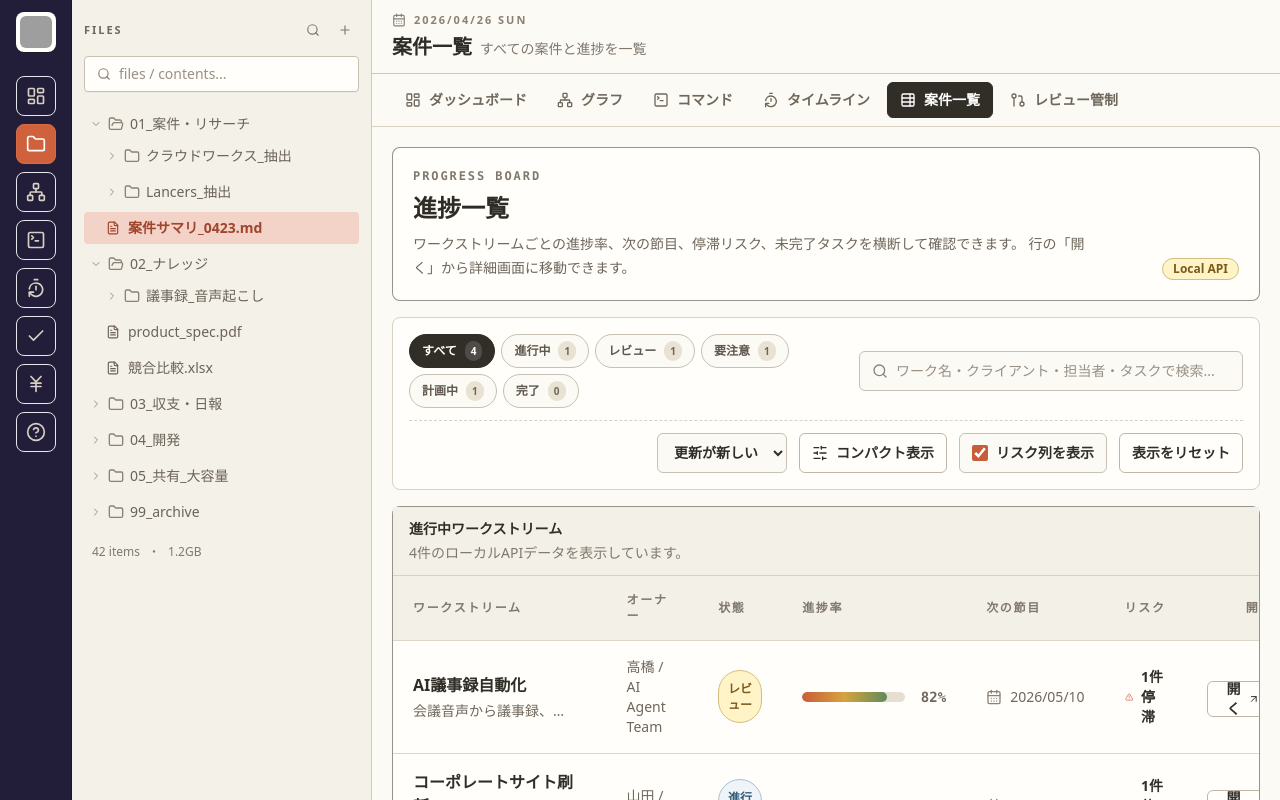
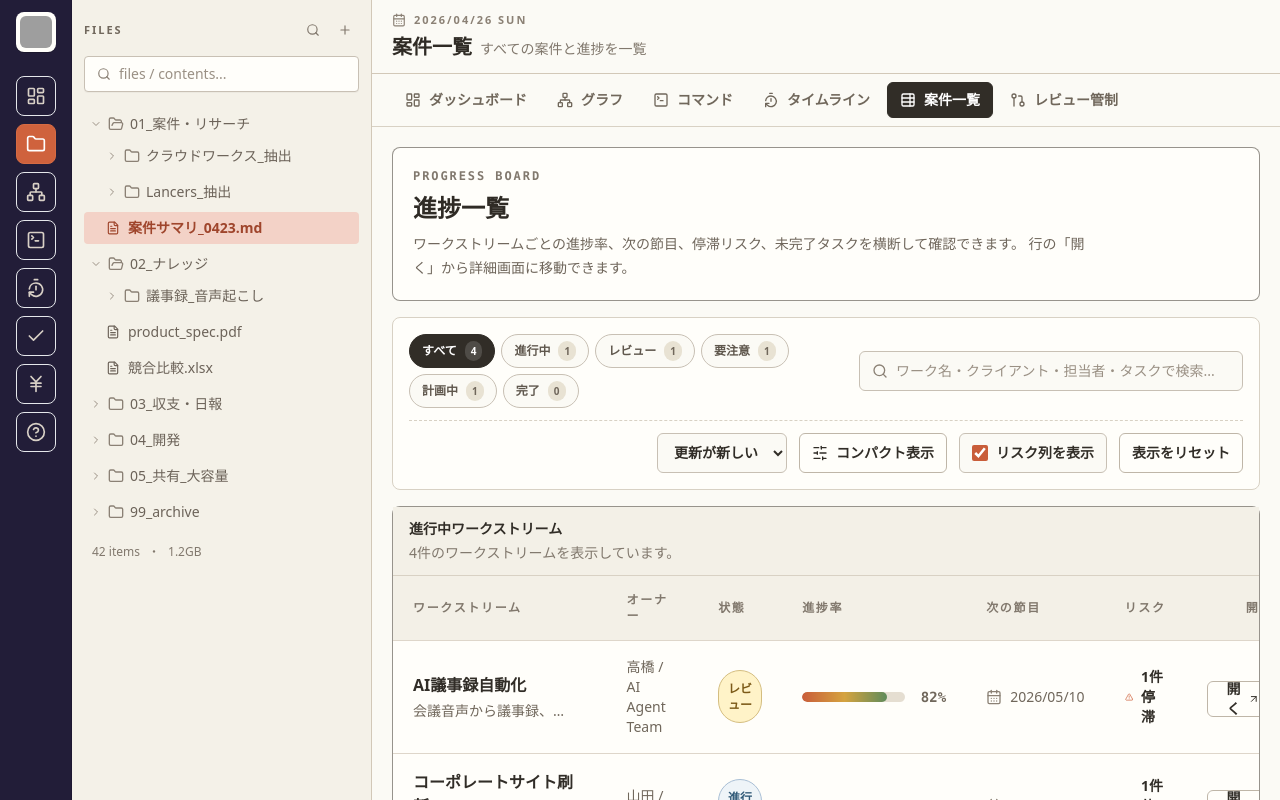
Before and after one commit to hiroyuki0504/clapboard, a Next.js app: page /projects in a window 1280 px wide. Shown: the top 800 px of the page. Built offline with nearby package versions, Linux system fonts and the light colour scheme; grey boxes are pictures that could not be loaded.

Commit message:
chore(ui): remove Local API / Backend API connection badges
Hide backend vs local data-source labels from dashboard, command,
code-review, and projects surfaces; neutralize project board and
detail copy.

Made-with: Cursor

```diff
--- a/app/(app)/code-review/page.tsx
+++ b/app/(app)/code-review/page.tsx
@@ -51,7 +51,6 @@ export default async function CodeReviewPage() {
       <CodeReviewHeader
         reviewModel={reviewSystem.reviewModel}
         pmOwner={reviewSystem.pmOwner}
-        connected={reviewSystemResult.connected}
         mainBranch={reviewSystem.mainBranch}
         activeBranches={activeBranches}
         activeAgentWorktrees={activeAgentWorktrees}
--- a/app/(app)/command/page.tsx
+++ b/app/(app)/command/page.tsx
@@ -106,9 +106,6 @@ export default async function CommandPage() {
               <MessageSquare className="h-4 w-4" aria-hidden />
               <CardTitle>指示スレッド</CardTitle>
             </div>
-            <Badge tone={projectsResult.connected ? "green" : "amber"}>
-              {projectsResult.connected ? "Backend API" : "Local API"}
-            </Badge>
           </CardHeader>
           <CardContent className="space-y-5">
             <div className="flex flex-wrap gap-2">
--- a/app/(app)/dashboard/page.tsx
+++ b/app/(app)/dashboard/page.tsx
@@ -58,7 +58,6 @@ export default async function DashboardPage() {
         <CommandHeader
           dateLabel={dateLabel}
           blockerCount={blockerTasks.length}
-          connected={projectsResult.connected}
         />
         <StatPills
           activeCount={activeWorkstreams.length}
--- a/app/(app)/projects/[id]/page.tsx
+++ b/app/(app)/projects/[id]/page.tsx
@@ -139,7 +139,7 @@ export default async function ProjectDetailPage({
             </li>
             <li className="flex gap-2">
               <span aria-hidden>•</span>
-              <span>進捗データは {projectResult.connected ? "Backend API" : "Local API"} 経由で取得しています。</span>
+              <span>進捗データをこの画面に表示しています。</span>
             </li>
           </ul>
         </Card>
--- a/app/(app)/projects/page.tsx
+++ b/app/(app)/projects/page.tsx
@@ -1,4 +1,3 @@
-import { Badge } from "@/components/ui/badge";
 import { ProjectBoardClient } from "@/components/projects/project-board-client";
 import { getProjects } from "@/lib/clapboard-api";
 
@@ -27,15 +26,9 @@ export default async function ProjectsPage() {
             行の「開く」から詳細画面に移動できます。
           </p>
         </div>
-        <Badge tone={projectsResult.connected ? "green" : "amber"}>
-          {projectsResult.connected ? "Backend API" : "Local API"}
-        </Badge>
       </section>
 
-      <ProjectBoardClient
-        projects={projects}
-        dataSourceLabel={projectsResult.connected ? "API連携" : "ローカルAPI"}
-      />
+      <ProjectBoardClient projects={projects} />
     </div>
   );
 }
--- a/components/code-review/header-section.tsx
+++ b/components/code-review/header-section.tsx
@@ -5,13 +5,11 @@ import {
   MousePointerClick,
   ShieldCheck,
 } from "lucide-react";
-import { Badge } from "@/components/ui/badge";
 import { MetricTile } from "./metric-tile";
 
 export function CodeReviewHeader({
   reviewModel,
   pmOwner,
-  connected,
   mainBranch,
   activeBranches,
   activeAgentWorktrees,
@@ -19,7 +17,6 @@ export function CodeReviewHeader({
 }: {
   reviewModel: string;
   pmOwner: string;
-  connected: boolean;
   mainBranch: string;
   activeBranches: number;
   activeAgentWorktrees: number;
@@ -46,9 +43,6 @@ export function CodeReviewHeader({
               <ShieldCheck className="h-4 w-4" aria-hidden />
               {pmOwner}
             </div>
-            <Badge tone={connected ? "green" : "amber"}>
-              {connected ? "Backend API" : "Local API"}
-            </Badge>
           </div>
         </div>
       </div>
--- a/components/dashboard/command-header.tsx
+++ b/components/dashboard/command-header.tsx
@@ -1,15 +1,12 @@
 import { ArrowRight, GitPullRequest } from "lucide-react";
-import { Badge } from "@/components/ui/badge";
 import { ButtonLink } from "@/components/ui/button";
 
 export function CommandHeader({
   dateLabel,
   blockerCount,
-  connected,
 }: {
   dateLabel: string;
   blockerCount: number;
-  connected: boolean;
 }) {
   return (
     <div className="rounded-lg border border-[#423c33]/55 bg-[#fffefa] p-5">
@@ -26,9 +23,6 @@ export function CommandHeader({
           </p>
         </div>
         <div className="flex shrink-0 flex-wrap gap-2">
-          <Badge tone={connected ? "green" : "amber"}>
-            {connected ? "Backend API" : "Local API"}
-          </Badge>
           <ButtonLink href="/code-review">
             レビュー管制
             <GitPullRequest className="h-4 w-4" aria-hidden />
--- a/components/projects/project-board-client.tsx
+++ b/components/projects/project-board-client.tsx
@@ -21,13 +21,7 @@ import {
 import type { Project } from "@/lib/types";
 import { cn } from "@/lib/utils";
 
-export function ProjectBoardClient({
-  projects,
-  dataSourceLabel,
-}: {
-  projects: Project[];
-  dataSourceLabel: string;
-}) {
+export function ProjectBoardClient({ projects }: { projects: Project[] }) {
   const [settings, setSettings] =
     useState<BoardSettings>(defaultBoardSettings);
   const { filter, keyword, sortKey, density, showRisk } = settings;
@@ -184,7 +178,7 @@ export function ProjectBoardClient({
                 : `${statusMeta[filter].label}のワークストリーム`}
             </CardTitle>
             <p className="mt-1 text-sm text-[#81786d]">
-              {visible.length}件の{dataSourceLabel}データを表示しています。
+              {visible.length}件のワークストリームを表示しています。
               {visible.length === 0 && " 条件に合うワークはありません。"}
             </p>
           </div>
```
